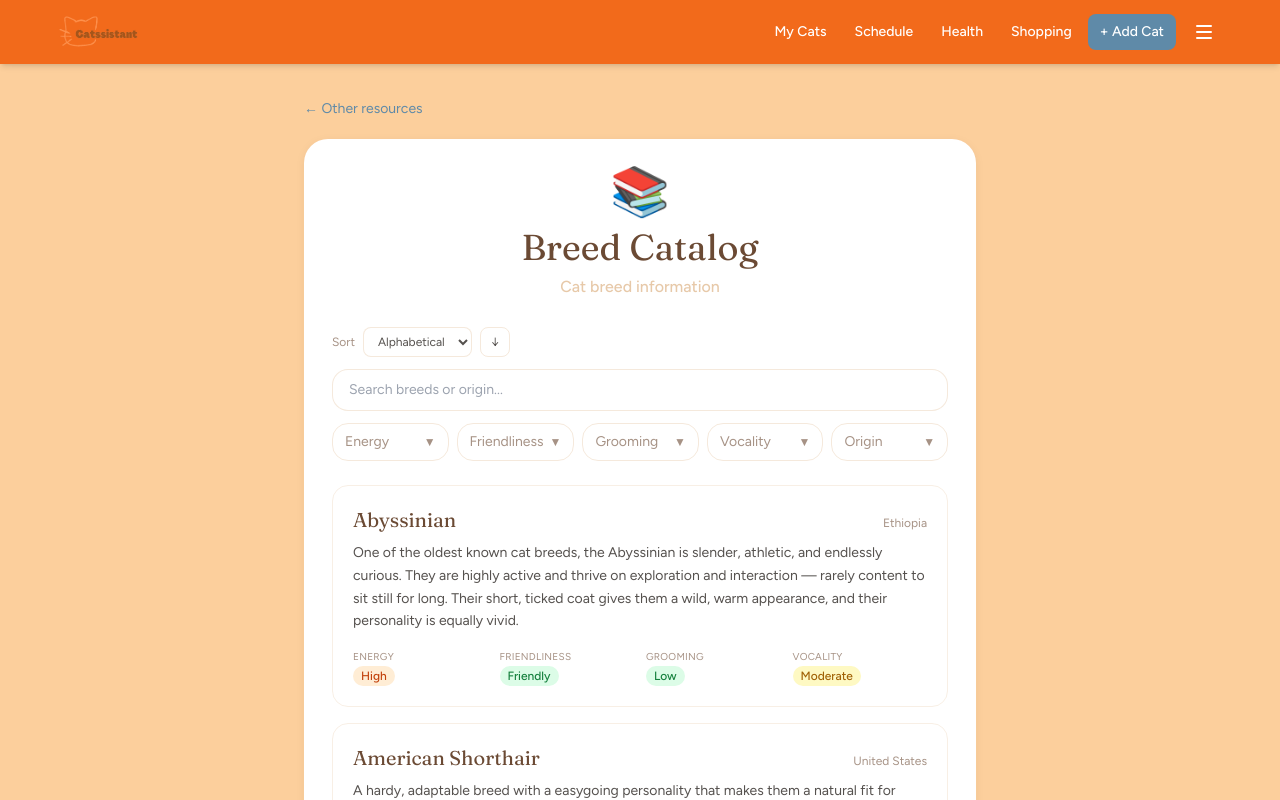
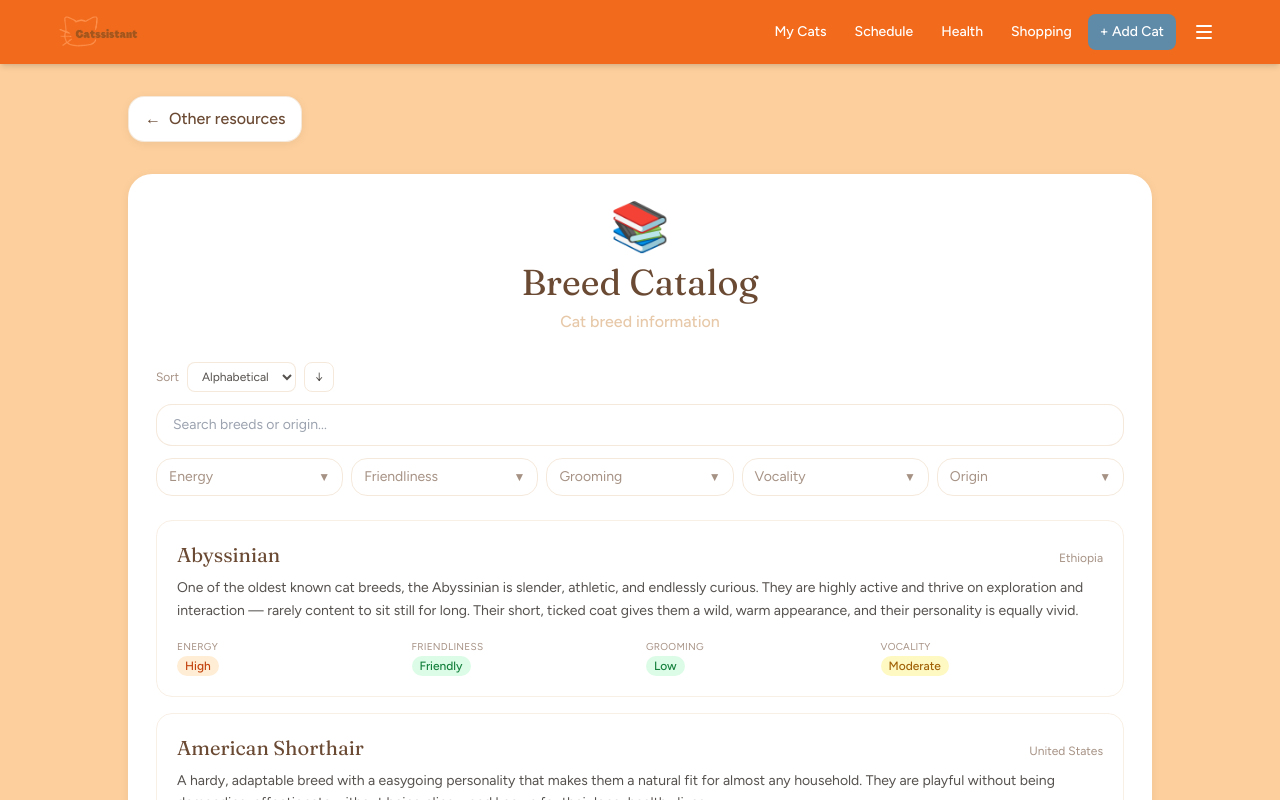
Before and after one commit to PacificWord70/Catssistant, a Next.js app: page /breeds in a window 1280 px wide. Shown: the top 800 px of the page. Built offline with nearby package versions, Linux system fonts and the light colour scheme.

Commit message:
style(resources): make the way back a button, not a footnote
A small tinted text link at the top of the page was easy to miss, and it is the
only route out of either page now that neither is in the nav.

```diff
--- a/app/breeds/page.tsx
+++ b/app/breeds/page.tsx
@@ -143,12 +143,15 @@ export default function BreedsPage() {
   })
 
   return (
-    <div className="max-w-2xl mx-auto">
+    <div className="w-full max-w-[min(92vw,64rem)] mx-auto">
       {/* Resources is how this page is reached from the nav, so it is the way
           back out. A cat's breed tag also deep-links here, which is why this is
           a link rather than a history-based back button. */}
-      <Link href="/resources" className="text-brand-slate text-sm hover:underline mb-5 inline-block">
-        ← Other resources
+      <Link
+        href="/resources"
+        className="hover-lift inline-flex items-center gap-2 px-4 py-2.5 rounded-2xl bg-white border border-brand-tan/40 shadow-soft text-brand-brown font-medium hover:bg-brand-tan/15 transition-colors mb-8"
+      >
+        <span aria-hidden="true">&larr;</span> Other resources
       </Link>
       <div className="bg-white rounded-3xl shadow-soft p-7">
 
--- a/app/guides/page.tsx
+++ b/app/guides/page.tsx
@@ -2,16 +2,19 @@ import Link from 'next/link'
 
 export default function GuidesPage() {
   return (
-    <div className="py-16">
+    <div className="w-full max-w-[min(92vw,64rem)] mx-auto py-16">
       {/* Resources is how this page is reached, so it is the way back out. */}
-      <Link href="/resources" className="text-brand-slate text-sm hover:underline inline-block mb-10">
-        ← Other resources
+      <Link
+        href="/resources"
+        className="hover-lift inline-flex items-center gap-2 px-4 py-2.5 rounded-2xl bg-white border border-brand-tan/40 shadow-soft text-brand-brown font-medium hover:bg-brand-tan/15 transition-colors mb-8"
+      >
+        <span aria-hidden="true">&larr;</span> Other resources
       </Link>
 
       <div className="text-center">
         <div className="text-7xl mb-6 select-none">📚</div>
         <h1 className="font-display text-3xl text-brand-brown mb-2">Guides</h1>
-        <p className="text-brand-brown/60 max-w-sm mx-auto">
+        <p className="text-brand-brown/60 max-w-xl mx-auto">
           Getting ready for a cat, first vet visits, litter training and settling in — coming soon!
         </p>
       </div>
```
